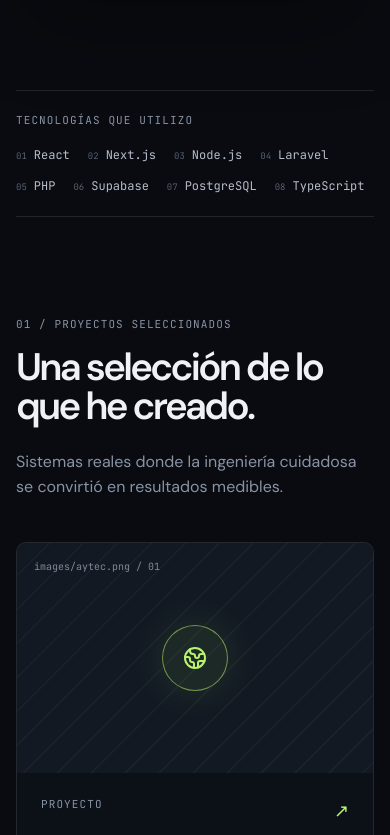
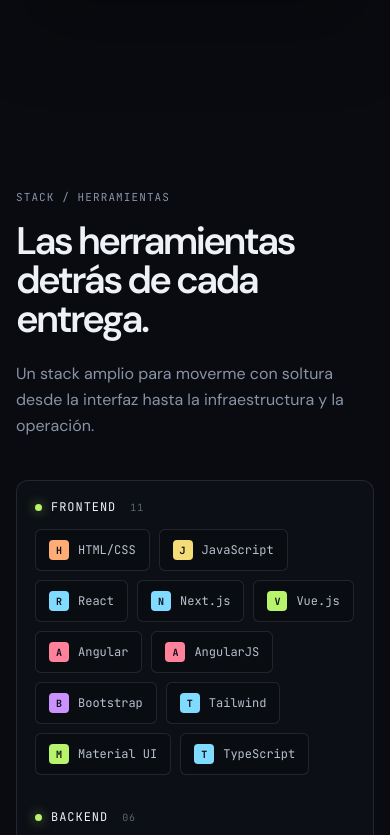
Before and after one commit to alexbk09/portafolio-new, a Next.js app: page / in a window 390 px wide. Shown: the part 1149-1984 px from the top of the page. Built offline with nearby package versions, Linux system fonts and the light colour scheme.

Commit message:
feat: add responsive skills section styling

```diff
--- a/app/globals.css
+++ b/app/globals.css
@@ -48,6 +48,17 @@ code i { color: #ca91ff; font-style: normal; } code b { color: #80dbff; font-wei
 .stack-strip { display: flex; align-items: center; gap: 52px; padding: 22px 0; border-top: 1px solid var(--border); border-bottom: 1px solid var(--border); }
 .stack-list { display: flex; flex-wrap: wrap; gap: 25px; color: #b5bdca; font: 12px var(--font-mono); }
 .stack-index { margin-right: 7px; color: #566172; font-size: 9px; }
+.skills-section { padding-top: 155px; }
+.skills-board { display: grid; gap: 34px; margin-top: 62px; padding: 26px; border: 1px solid var(--border); border-radius: 12px; background: rgba(16,20,27,.55); }
+.skill-group { display: grid; grid-template-columns: 150px 1fr; gap: 28px; align-items: start; }
+.skill-group-heading { display: flex; align-items: center; gap: 9px; color: var(--foreground); font: 12px var(--font-mono); text-transform: uppercase; letter-spacing: .08em; }
+.skill-group-dot { width: 7px; height: 7px; border-radius: 50%; background: var(--primary); box-shadow: 0 0 12px rgba(183,243,107,.6); }
+.skill-group-count { margin-left: auto; color: #596575; font-size: 10px; }
+.skills-grid { display: flex; flex-wrap: wrap; gap: 9px; }
+.skill-chip { display: inline-flex; align-items: center; gap: 9px; padding: 10px 13px; border: 1px solid var(--border); border-radius: 6px; color: #b8c1ce; background: rgba(7,10,14,.35); font: 12px var(--font-mono); transition: border-color .2s, transform .2s, color .2s; }
+.skill-chip:hover { transform: translateY(-2px); color: var(--foreground); border-color: rgba(183,243,107,.45); }
+.skill-mark { display: grid; place-items: center; width: 20px; height: 20px; border-radius: 4px; color: #0b0f14; background: var(--primary); font-size: 10px; font-weight: 700; }
+.skill-chip.orange .skill-mark { background: #ffad75; } .skill-chip.yellow .skill-mark { background: #f4dc78; } .skill-chip.blue .skill-mark { background: #80dbff; } .skill-chip.green .skill-mark { background: #b7f36b; } .skill-chip.red .skill-mark { background: #ff819b; } .skill-chip.purple .skill-mark { background: #ca91ff; } .skill-chip.gray .skill-mark { color: #dbe2eb; background: #667386; }
 .content-section { padding: 155px 0 0; }
 .section-heading { max-width: 590px; }
 .section-heading h2, .contact-copy h2 { margin-top: 16px; font-size: clamp(2.4rem, 5vw, 4.4rem); line-height: 1.02; letter-spacing: -.07em; font-weight: 600; }
@@ -66,5 +77,5 @@ code i { color: #ca91ff; font-style: normal; } code b { color: #80dbff; font-wei
 .contact-panel { display: grid; grid-template-columns: .9fr 1.1fr; gap: 80px; padding: 65px; border: 1px solid var(--border); border-radius: 12px; background: linear-gradient(120deg, rgba(21,27,36,.8), rgba(12,16,22,.65)); }.contact-copy > p:last-of-type { max-width: 350px; margin-top: 25px; color: var(--muted-foreground); font-size: 15px; }.social-links { display: flex; gap: 9px; margin-top: 38px; }.social-links a { display: grid; place-items: center; width: 38px; height: 38px; border: 1px solid var(--border); border-radius: 50%; color: var(--muted-foreground); transition: color .2s, border-color .2s; }.social-links a:hover { color: var(--primary); border-color: var(--primary); }.social-links svg { width: 16px; }
 .contact-form { display: flex; flex-direction: column; gap: 18px; }.contact-form label { display: flex; flex-direction: column; gap: 8px; color: #aeb8c7; font: 11px var(--font-mono); }.contact-form input, .contact-form textarea { width: 100%; resize: vertical; border: 1px solid var(--border); border-radius: 5px; outline: 0; padding: 13px 14px; color: var(--foreground); background: rgba(7,10,14,.4); font: 13px var(--font-sans); transition: border-color .2s; }.contact-form input:focus, .contact-form textarea:focus { border-color: var(--primary); }.contact-form input::placeholder, .contact-form textarea::placeholder { color: #596474; }.contact-form .button { align-self: flex-start; margin-top: 4px; }.success-state { display: flex; flex-direction: column; align-items: flex-start; justify-content: center; min-height: 320px; }.success-icon { display: grid; place-items: center; width: 44px; height: 44px; border-radius: 50%; color: var(--primary-foreground); background: var(--primary); }.success-state h3 { margin-top: 20px; font-size: 24px; }.success-state p { max-width: 390px; margin: 10px 0 25px; color: var(--muted-foreground); font-size: 14px; }
 .site-footer { display: flex; justify-content: space-between; align-items: center; margin-top: 150px; padding: 28px 0; border-top: 1px solid var(--border); color: #697586; font: 11px var(--font-mono); }.footer-note .status-dot { width: 5px; height: 5px; }.site-footer a:hover { color: var(--primary); }
-@media (max-width: 800px) { .section-shell, .site-header { width: min(100% - 32px, 600px); }.site-header { padding: 20px 0; }.site-nav { display: none; position: absolute; top: 65px; right: 0; flex-direction: column; gap: 18px; width: 180px; padding: 20px; border: 1px solid var(--border); border-radius: 8px; background: #11161e; }.site-nav.is-open { display: flex; }.header-cta { display: none; }.menu-toggle { display: block; }.hero { display: flex; flex-direction: column; align-items: stretch; min-height: auto; gap: 55px; padding: 80px 0 90px; }.hero-aside { margin: 0 6px; }.code-window { transform: none; }.stack-strip { align-items: flex-start; flex-direction: column; gap: 18px; }.stack-list { gap: 15px 18px; }.content-section { padding-top: 100px; }.projects-grid { grid-template-columns: 1fr; gap: 16px; margin-top: 42px; }.project-content p { min-height: auto; }.timeline-item { grid-template-columns: 42px 1fr; gap: 12px; }.timeline-year { grid-column: 2; grid-row: 1; }.timeline-body { grid-column: 2; }.timeline-marker { grid-row: span 3; }.contact-panel { grid-template-columns: 1fr; gap: 48px; padding: 30px 22px; }.site-footer { align-items: flex-start; flex-direction: column; gap: 14px; margin-top: 100px; } }
+@media (max-width: 800px) { .section-shell, .site-header { width: min(100% - 32px, 600px); }.site-header { padding: 20px 0; }.site-nav { display: none; position: absolute; top: 65px; right: 0; flex-direction: column; gap: 18px; width: 180px; padding: 20px; border: 1px solid var(--border); border-radius: 8px; background: #11161e; }.site-nav.is-open { display: flex; }.header-cta { display: none; }.menu-toggle { display: block; }.hero { display: flex; flex-direction: column; align-items: stretch; min-height: auto; gap: 55px; padding: 80px 0 90px; }.hero-aside { margin: 0 6px; }.code-window { transform: none; }.stack-strip { align-items: flex-start; flex-direction: column; gap: 18px; }.stack-list { gap: 15px 18px; }.skills-section { padding-top: 100px; }.skills-board { margin-top: 42px; padding: 18px; }.skill-group { grid-template-columns: 1fr; gap: 14px; }.skill-group-count { margin-left: 5px; }.content-section { padding-top: 100px; }.projects-grid { grid-template-columns: 1fr; gap: 16px; margin-top: 42px; }.project-content p { min-height: auto; }.timeline-item { grid-template-columns: 42px 1fr; gap: 12px; }.timeline-year { grid-column: 2; grid-row: 1; }.timeline-body { grid-column: 2; }.timeline-marker { grid-row: span 3; }.contact-panel { grid-template-columns: 1fr; gap: 48px; padding: 30px 22px; }.site-footer { align-items: flex-start; flex-direction: column; gap: 14px; margin-top: 100px; } }
 @media (prefers-reduced-motion: reduce) { html { scroll-behavior: auto; } *, *::before, *::after { animation-duration: .01ms !important; transition-duration: .01ms !important; } }
--- a/app/page.tsx
+++ b/app/page.tsx
@@ -4,7 +4,44 @@ import { useState } from 'react'
 import { motion, useReducedMotion } from 'framer-motion'
 import { ArrowUpRight, Check, Code2, Globe2, Mail, Menu, Send, X } from 'lucide-react'
 
-const stack = ['React', 'Next.js', 'Node.js', 'Laravel', 'PHP', 'Supabase', 'PostgreSQL', 'TypeScript']
+const skills = [
+  { name: 'HTML/CSS', category: 'Frontend', color: 'orange' },
+  { name: 'JavaScript', category: 'Frontend', color: 'yellow' },
+  { name: 'React', category: 'Frontend', color: 'blue' },
+  { name: 'Next.js', category: 'Frontend', color: 'blue' },
+  { name: 'Vue.js', category: 'Frontend', color: 'green' },
+  { name: 'Angular', category: 'Frontend', color: 'red' },
+  { name: 'AngularJS', category: 'Frontend', color: 'red' },
+  { name: 'Bootstrap', category: 'Frontend', color: 'purple' },
+  { name: 'Tailwind', category: 'Frontend', color: 'blue' },
+  { name: 'Material UI', category: 'Frontend', color: 'green' },
+  { name: 'TypeScript', category: 'Frontend', color: 'blue' },
+  { name: 'PHP/Laravel', category: 'Backend', color: 'purple' },
+  { name: 'Node.js', category: 'Backend', color: 'green' },
+  { name: 'Python', category: 'Backend', color: 'blue' },
+  { name: 'MySQL/PostgreSQL', category: 'Backend', color: 'blue' },
+  { name: 'CodeIgniter', category: 'Backend', color: 'green' },
+  { name: 'Supabase', category: 'Backend', color: 'green' },
+  { name: 'Git', category: 'Herramientas', color: 'red' },
+  { name: 'Docker', category: 'Herramientas', color: 'blue' },
+  { name: 'AWS', category: 'Herramientas', color: 'orange' },
+  { name: 'Linux', category: 'Herramientas', color: 'yellow' },
+  { name: 'WordPress', category: 'Herramientas', color: 'blue' },
+  { name: 'Postman', category: 'Herramientas', color: 'orange' },
+  { name: 'Figma', category: 'Herramientas', color: 'green' },
+  { name: 'Cursor', category: 'Herramientas', color: 'gray' },
+  { name: 'VSCode', category: 'Herramientas', color: 'blue' },
+  { name: 'Google', category: 'Herramientas', color: 'red' },
+  { name: 'PayPal', category: 'Herramientas', color: 'blue' },
+  { name: 'Stripe', category: 'Herramientas', color: 'green' },
+  { name: 'Shopify', category: 'Herramientas', color: 'purple' },
+  { name: 'Jira', category: 'Herramientas', color: 'red' },
+  { name: 'WhatsApp', category: 'Herramientas', color: 'green' },
+  { name: 'Slack', category: 'Herramientas', color: 'blue' },
+  { name: 'Trello', category: 'Herramientas', color: 'red' },
+  { name: 'Notion', category: 'Herramientas', color: 'gray' },
+  { name: 'JWT', category: 'Herramientas', color: 'gray' },
+]
 
 const projects = [
   { mainImage: 'images/aytec.png', title: 'Aytec plataforma médica', description: 'Plataforma médica para crear historias, órdenes y gestionar pacientes, con módulos de administración, reportes, roles y permisos de usuarios.', technologies: 'Laravel, Vue.js, MySQL, Bootstrap, Firebase, JWT', url: '', githubUrl: '', accent: 'cyan' },
@@ -55,7 +92,7 @@ export default function Home() {
       <Reveal delay={0.18} className="hero-aside"><div className="code-window"><div className="window-bar"><span /><span /><span /><small>desarrollador.config.ts</small></div><pre><code><i>const</i> <b>desarrollador</b> = {'{'}{`\n`}  nombre: <em>&quot;Tu nombre&quot;</em>,{`\n`}  enfoque: [<em>&quot;producto&quot;</em>, <em>&quot;sistemas&quot;</em>],{`\n`}  experiencia: <strong>7</strong>,{`\n`}  estado: <em>&quot;construyendo&quot;</em>{`\n`}{'}'}</code></pre><div className="code-footer"><span><span className="status-dot" /> abierto a buenos retos</span><span>⌘ K</span></div></div></Reveal>
     </section>
 
-    <section className="stack-strip section-shell" aria-label="Tecnologías"><p className="eyebrow">Tecnologías que utilizo</p><div className="stack-list">{stack.map((item, index) => <span key={item}><span className="stack-index">0{index + 1}</span>{item}</span>)}</div></section>
+    <section className="skills-section section-shell" aria-labelledby="skills-title"><Reveal><SectionLabel eyebrow="Stack / Herramientas" title="Las herramientas detrás de cada entrega." copy="Un stack amplio para moverme con soltura desde la interfaz hasta la infraestructura y la operación." /></Reveal><div className="skills-board">{['Frontend', 'Backend', 'Herramientas'].map(category => <div className="skill-group" key={category}><div className="skill-group-heading"><span className="skill-group-dot" />{category}<span className="skill-group-count">{skills.filter(skill => skill.category === category).length.toString().padStart(2, '0')}</span></div><div className="skills-grid">{skills.filter(skill => skill.category === category).map((skill, index) => <motion.div key={skill.name} className={`skill-chip ${skill.color}`} initial={{ opacity: 0, y: 8 }} whileInView={{ opacity: 1, y: 0 }} viewport={{ once: true }} transition={{ delay: index * 0.025 }}><span className="skill-mark">{skill.name.slice(0, 1)}</span><span>{skill.name}</span></motion.div>)}</div></div>)}</div></section>
 
     <section id="work" className="section-shell content-section"><Reveal><SectionLabel eyebrow="01 / Proyectos seleccionados" title="Una selección de lo que he creado." copy="Sistemas reales donde la ingeniería cuidadosa se convirtió en resultados medibles." /></Reveal><div className="projects-grid">{projects.map((project, index) => <Reveal key={project.title} delay={(index % 3) * 0.08}><article className={`project-card ${project.accent}`}><div className="project-visual"><div className="visual-lines" /><span className="visual-label">{project.mainImage} / 0{index + 1}</span><div className="visual-symbol">{index % 3 === 0 ? <Globe2 /> : index % 3 === 1 ? <Code2 /> : <span className="ledger-symbol">∑</span>}</div></div><div className="project-content"><div className="project-topline"><span className="eyebrow">Proyecto</span><span className="project-arrow">↗</span></div><h3>{project.title}</h3><p>{project.description}</p><div className="tag-list">{project.technologies.split(',').map(tag => <span key={tag}>{tag.trim()}</span>)}</div>{(project.url || project.githubUrl) && <div className="project-links">{project.url && <a href={project.url} target="_blank" rel="noreferrer">Demo en vivo <ArrowUpRight size={14} /></a>}{project.githubUrl && <a href={project.githubUrl} target="_blank" rel="noreferrer"><Code2 size={14} /> GitHub</a>}</div>}</div></article></Reveal>)}</div></section>
 
```
